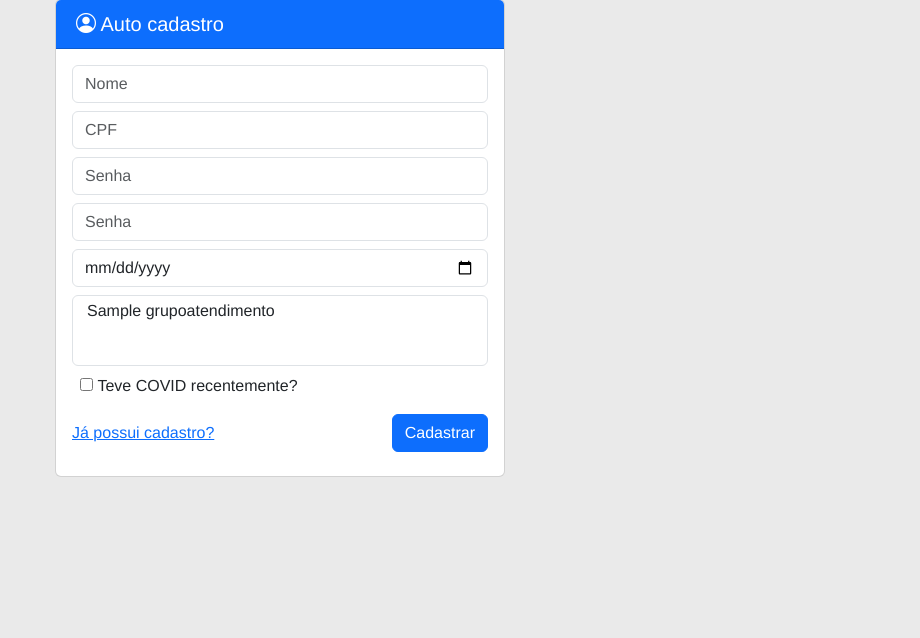
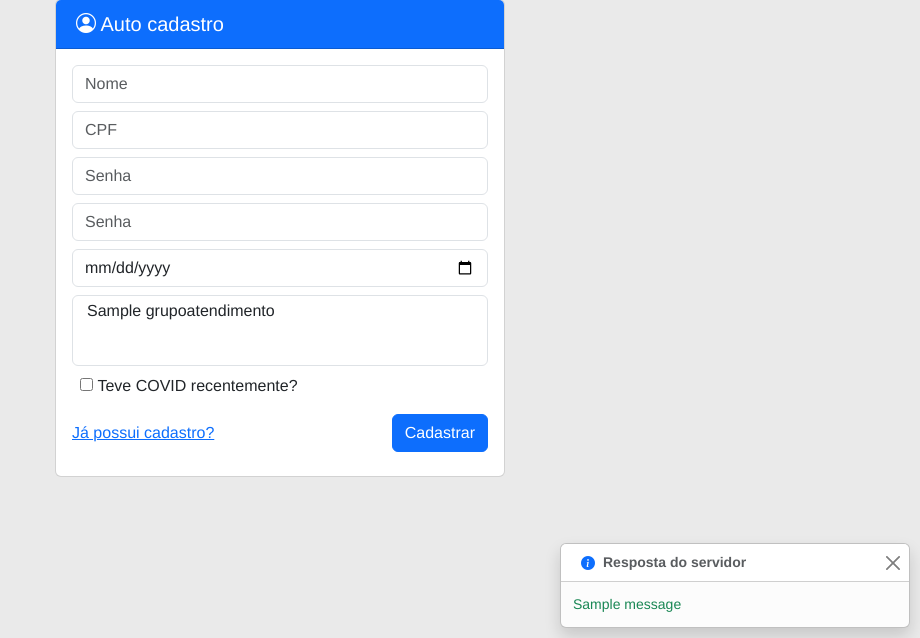
Before and after one commit to elloramir/lais, a Django app: page /register/ in a window 1280 px wide. Shown: the part 162-800 px from the top of the page, without its empty margins (360-1280 px from the left). Run offline with Django 5.2, Linux system fonts and the light colour scheme; tables that the repository leaves empty hold one stand-in row (values such as "Sample post"); one stand-in notice (Sample message) is shown; some libraries are stand-ins or nearby versions.

Commit message:
feat: last commit (probally)

```diff
--- a/src/forms.py
+++ b/src/forms.py
@@ -65,11 +65,6 @@ class Candidato(forms.ModelForm):
             self.add_error('cpf', 'CPF inválido')
             return False
 
-        # CPF value most be unique
-        if models.Candidato.objects.filter(cpf=cpf).exists():
-            self.add_error('cpf', 'CPF já cadastrado')
-            return False
-
         return True
 
 
--- a/src/models.py
+++ b/src/models.py
@@ -10,7 +10,6 @@ NOT_ALLOWED_GROUPS = [
 ]
 
 
-# TODO(ellora): populate this table with the XML data
 class GrupoAtendimento(models.Model):
     nome = models.CharField(max_length=255, unique=True)
 
--- /dev/null
+++ b/src/templates/partials/alerts.html
@@ -0,0 +1,20 @@
+{% if messages %}
+<div style="position: absolute; bottom: 10px; right: 10px; z-index: 9999;">
+    <div class="toast show" role="alert">
+        <div class="toast-header">
+            <i class="bi bi-info-circle-fill text-primary px-2"></i>
+            <strong class="me-auto">Resposta do servidor</strong>
+            <button type="button" class="btn-close" data-bs-dismiss="toast" aria-label="Close"></button>
+        </div>
+        <div class="toast-body">
+            {% for message in messages %}
+                {% if message.tags == 'error' %}
+                    <span class="text-danger">{{ message }}</span>
+                {% else %}
+                    <span class="text-success">{{ message }}</span>
+                {% endif %}
+            {% endfor %}
+        </div>
+    </div>
+</div>
+{% endif %}
--- a/src/templates/profile.html
+++ b/src/templates/profile.html
@@ -3,6 +3,8 @@
 {% load static %}
 
 {% block app_content %}
+
+{% include 'partials/alerts.html' %}
 
 <div class="row">
 	<!-- Profile picture (actually just a static image to decorate) -->
--- a/src/templates/register.html
+++ b/src/templates/register.html
@@ -7,6 +7,9 @@
 {% endblock %}
 
 {% block content %}
+
+{% include 'partials/alerts.html' %}
+
 <div class="centered-container">
 	<div class="card login-container">
 
--- a/src/views.py
+++ b/src/views.py
@@ -5,6 +5,7 @@ from django.contrib.admin.views.decorators import staff_member_required
 from django.views.decorators.http import require_http_methods, require_GET, require_POST
 from django.contrib.auth import models as auth_models, logout as auth_logout
 from django.db.models import Count as model_Count
+from django.contrib import messages
 from json import dumps as json_dumps
 
 from . import forms
@@ -40,9 +41,10 @@ def login(request):
 			if request.user.is_staff and next_page == 'profile':
 				next_page = 'estabelecimentos'
 
+			messages.success(request, 'Login efetuado com sucesso!')
 			return redirect(next_page)
 		else:
-			print(form_login.errors)
+			messages.error(request, form_login.errors)
 
 	return render(request, 'login.html', {
 		'form_login': form_login
@@ -74,9 +76,10 @@ def register(request):
 			candidato.user.save()
 			candidato.save()
 
+			messages.success(request, 'Cadastro efetuado com sucesso!')
 			return redirect('login')
 		else:
-			print(form_candidato.errors)
+			messages.error(request, form_candidato.errors)
 
 	return render(request, 'register.html', {
 		'form_candidato': form_candidato
@@ -131,10 +134,11 @@ def agendamento(request):
 			agendamento = models.Agendamento()
 
 			agendamento.scheduler(candidato, estabelecimento, horario)
+			messages.success(request, 'Agendamento efetuado com sucesso!')
 		except models.Agendamento.ValidationError as e:
-			print(e)
+			messages.error(request, e)
 	else:
-		print(form_agendamento.errors)
+		messages.error(request, form_agendamento.errors)
 
 	return redirect('profile')
 
```
